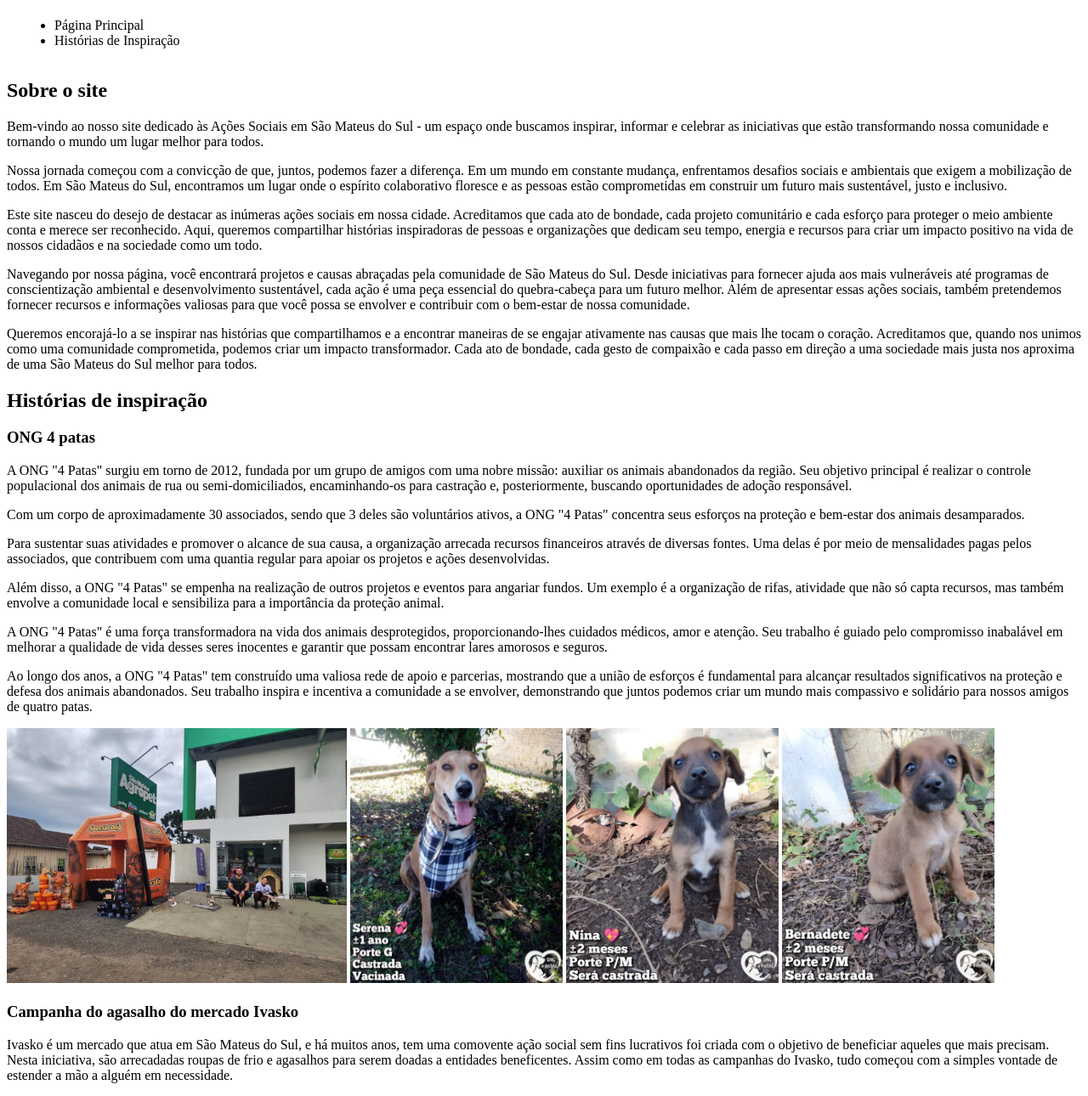
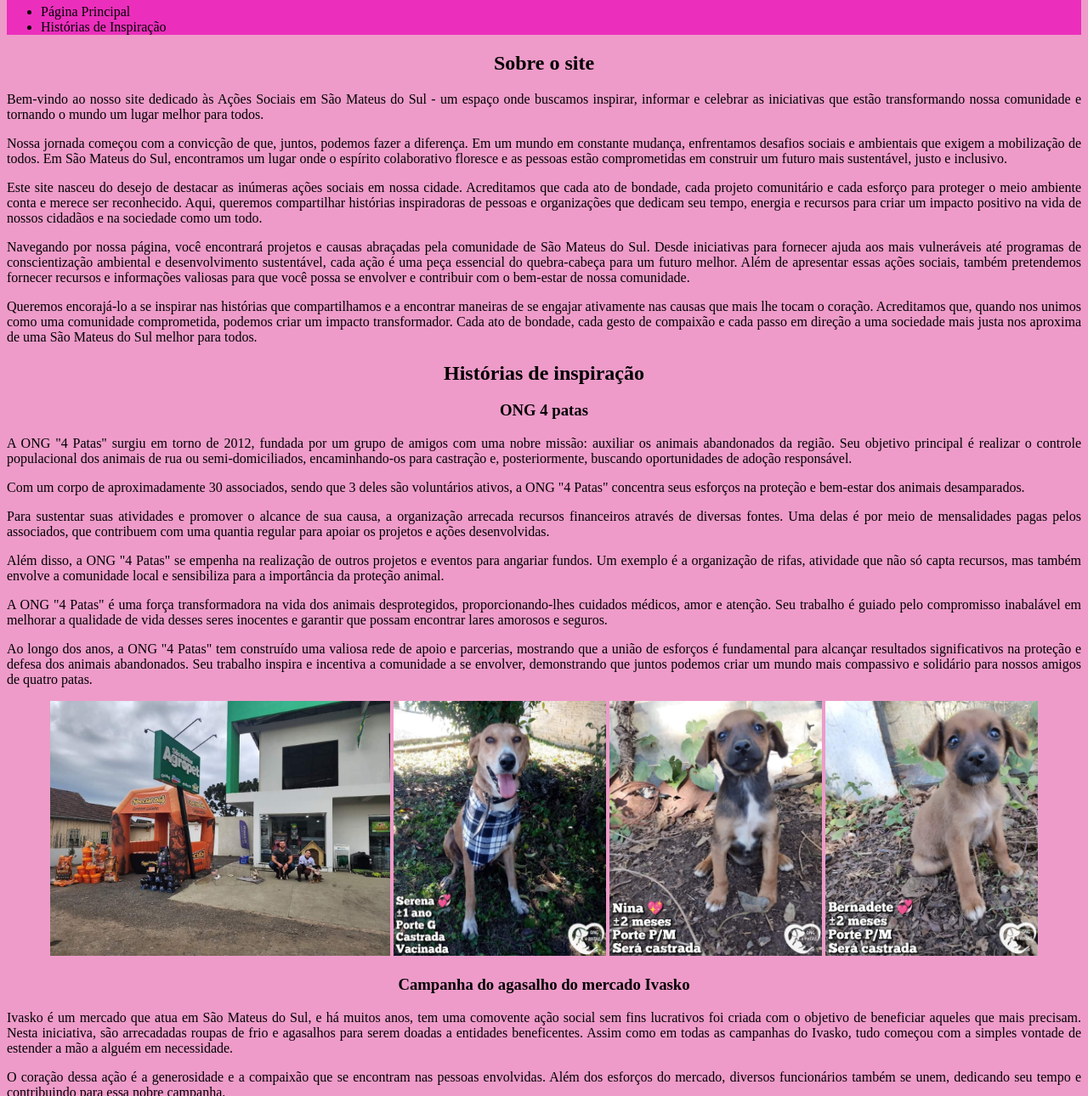
Before and after one commit to yasminarruda/Agrinho, a plain HTML site: page index.html in a window 1280 px wide. Shown: the part 122-1412 px from the top of the page at 85% size. Drawn offline with Linux system fonts and the light colour scheme.

Commit message:
siteagrinho

```diff
--- a/index.html
+++ b/index.html
@@ -30,7 +30,6 @@
      </section>
      <section class="Histórias">
        <h2 class="Histórias-título">Histórias de inspiração</h2>
-        <div class="Histórias-div">
         <h3 class="ong4patas">ONG 4 patas</h3>
         <p> A ONG "4 Patas" surgiu em torno de 2012, fundada por um grupo de amigos com uma nobre missão: auxiliar os animais abandonados da região. Seu objetivo principal é realizar o controle populacional dos animais de rua ou semi-domiciliados, encaminhando-os para castração e, posteriormente, buscando oportunidades de adoção responsável. </p>
         <p>Com um corpo de aproximadamente 30 associados, sendo que 3 deles são voluntários ativos, a ONG "4 Patas" concentra seus esforços na proteção e bem-estar dos animais desamparados.</p>
@@ -38,6 +37,7 @@
     <p>Além disso, a ONG "4 Patas" se empenha na realização de outros projetos e eventos para angariar fundos. Um exemplo é a organização de rifas, atividade que não só capta recursos, mas também envolve a comunidade local e sensibiliza para a importância da proteção animal.</p>
     <p>A ONG "4 Patas" é uma força transformadora na vida dos animais desprotegidos, proporcionando-lhes cuidados médicos, amor e atenção. Seu trabalho é guiado pelo compromisso inabalável em melhorar a qualidade de vida desses seres inocentes e garantir que possam encontrar lares amorosos e seguros.</p>
 <p>Ao longo dos anos, a ONG "4 Patas" tem construído uma valiosa rede de apoio e parcerias, mostrando que a união de esforços é fundamental para alcançar resultados significativos na proteção e defesa dos animais abandonados. Seu trabalho inspira e incentiva a comunidade a se envolver, demonstrando que juntos podemos criar um mundo mais compassivo e solidário para nossos amigos de quatro patas.</p>
+<div class="ong-div">
 <img class="imagem-adoção1" src="Imagens/Feira de adoção.jpeg">
 <img class="imagem-adoção" src="Imagens/Adoçao.jpeg">
 <img class="imagem-adoção" src="Imagens/Adoção 2.jpeg">
@@ -45,10 +45,11 @@
 </div>
 <h3 class="campanhaivasko">Campanha do agasalho do mercado Ivasko </h3>
 <p>Ivasko é um mercado que atua em São Mateus do Sul, e há muitos anos, tem uma comovente ação social sem fins lucrativos foi criada com o objetivo de beneficiar aqueles que mais precisam. Nesta iniciativa, são arrecadadas roupas de frio e agasalhos para serem doadas a entidades beneficentes. Assim como em todas as campanhas do Ivasko, tudo começou com a simples vontade de estender a mão a alguém em necessidade.</p>
-<p>O coração dessa ação é a generosidade e a compaixão que se encontram nas pessoas envolvidas. Além dos esforços do mercado, diversos funcionários também se unem, dedicando seu tempo e contribuindo para essa nobre campanha</p>
+<p>O coração dessa ação é a generosidade e a compaixão que se encontram nas pessoas envolvidas. Além dos esforços do mercado, diversos funcionários também se unem, dedicando seu tempo e contribuindo para essa nobre campanha.</p>
 <p>A cada ano, essa iniciativa cresce e toca o coração de mais pessoas, mostrando que, quando unimos nossas forças, podemos fazer uma diferença significativa na vida daqueles que enfrentam adversidades. A solidariedade é o elo que conecta a comunidade do Ivasko e as entidades beneficiadas, proporcionando ajuda e calor humano aos que mais precisam nos períodos mais frios.</p>
 <p>A ação social do mercado Ivasko é uma prova concreta de como pequenos gestos podem ter um impacto imensurável. Cada peça de roupa doada aquece o corpo e o coração de quem a recebe, mostrando que, juntos, podemos fazer a diferença e construir uma sociedade mais empática e cuidadosa. Esse exemplo inspirador ressalta que, quando a vontade de ajudar se une à ação concreta, a bondade se multiplica e abre caminho para um mundo mais solidário e acolhedor.</p>
+<div class="campanha-div">
 <img class="imagem-ivasko" src="Imagens/Campanha ivasko.png">
 <img class="imagem-ivasko" src="Imagens/Campanha.png">
-<h3 class="casinhadospatinhas">Casinha dos patinhas</h3>
+</div>
 </section>
--- a/style.css
+++ b/style.css
@@ -1,18 +1,18 @@
-<<<<<<< HEAD
-.cabeçalho{background-color: #C60909; color: white; display: flex; justify-content: space-around;}
-.imagem-logo{width: 80px;}
-.cabeçalho-lista{display: inline-block; margin: 0 16px;}
-.site{background-color: rgba(255, 255, 255, 0.671);color: #C60909;}
-.imagem-jogadores{width: 180px; height: 130px;}
-=======
-.cabeçalho{background-color: #C60909; color: white; text-align: center;}
+
+.cabeçalho{background-color: #eb2fbc; color: rgb(2, 2, 2); text-align: center;}
 .cabeçalho-lista{text-align:left;}
-.site{background-color: rgba(255, 255, 255, 0.671);color: #000000;}
+.site{background-color: rgba(231, 106, 175, 0.671);color: #000000;}
 .imagem-ivasko{width: 250px; height: 300px;}
->>>>>>> 0d95796f2c73004c1341b94fffc96e2872c889cb
 .rodape{background-color: #C60909; color: white; display: flex; justify-content: space-around;}
 .jogadores-div{display: inline-block;}
 .clube{text-align: center; font-weight: 700; font-size: 20px;}
-.jogadores{text-align: center;}
 .imagem-adoção{width: 250px; height: 300px;}
 .imagem-adoção1{width: 400px; height: 300px;}
+.sobre{text-align: justify;}
+.sobre-titulo{text-align: center;}
+.Histórias{text-align: justify;}
+.Histórias-título{text-align: center;}
+.ong4patas{text-align: center;}
+.campanhaivasko{text-align: center;}
+.ong-div{text-align: center;}
+.campanha-div{text-align: center;}
```
